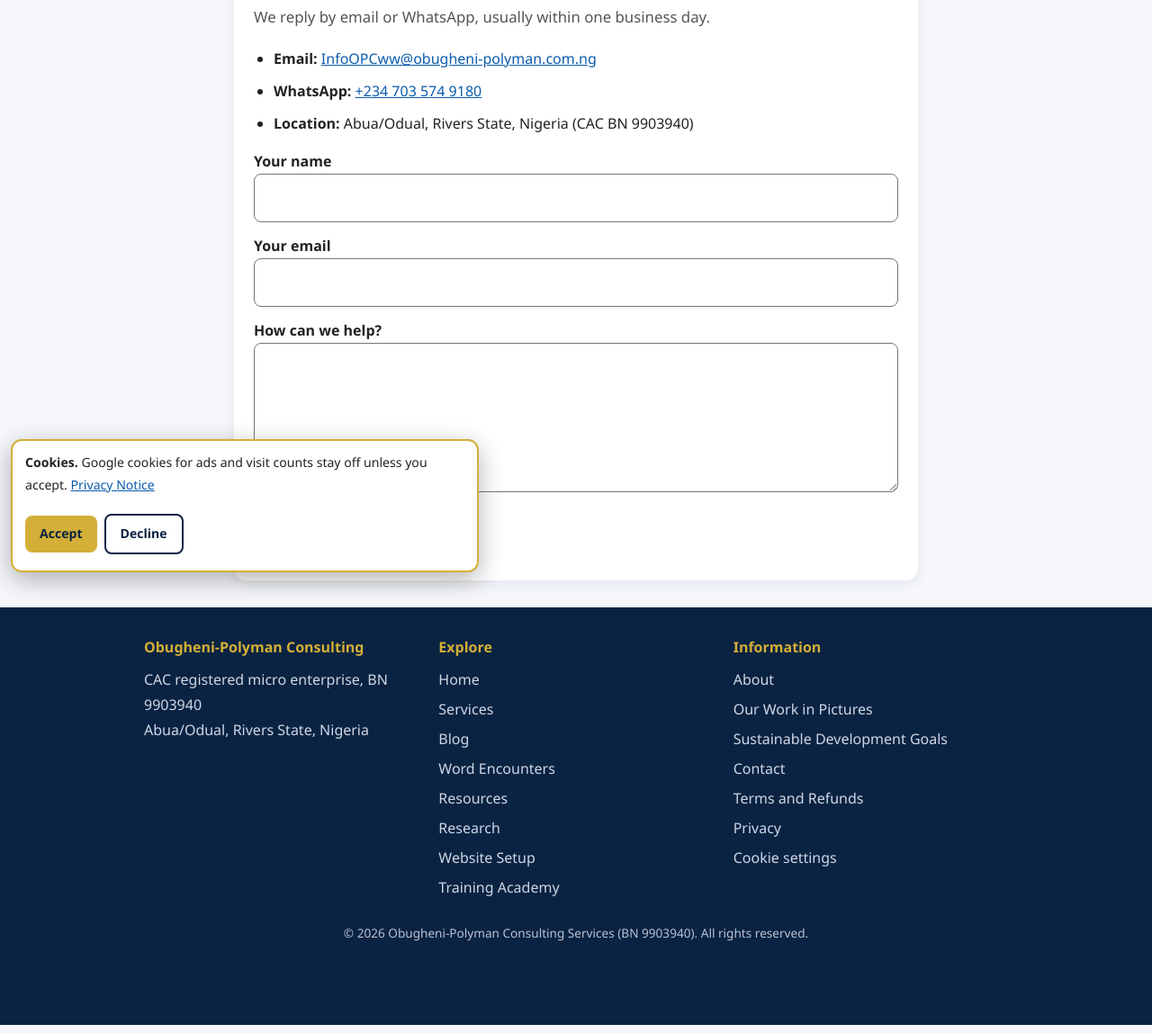
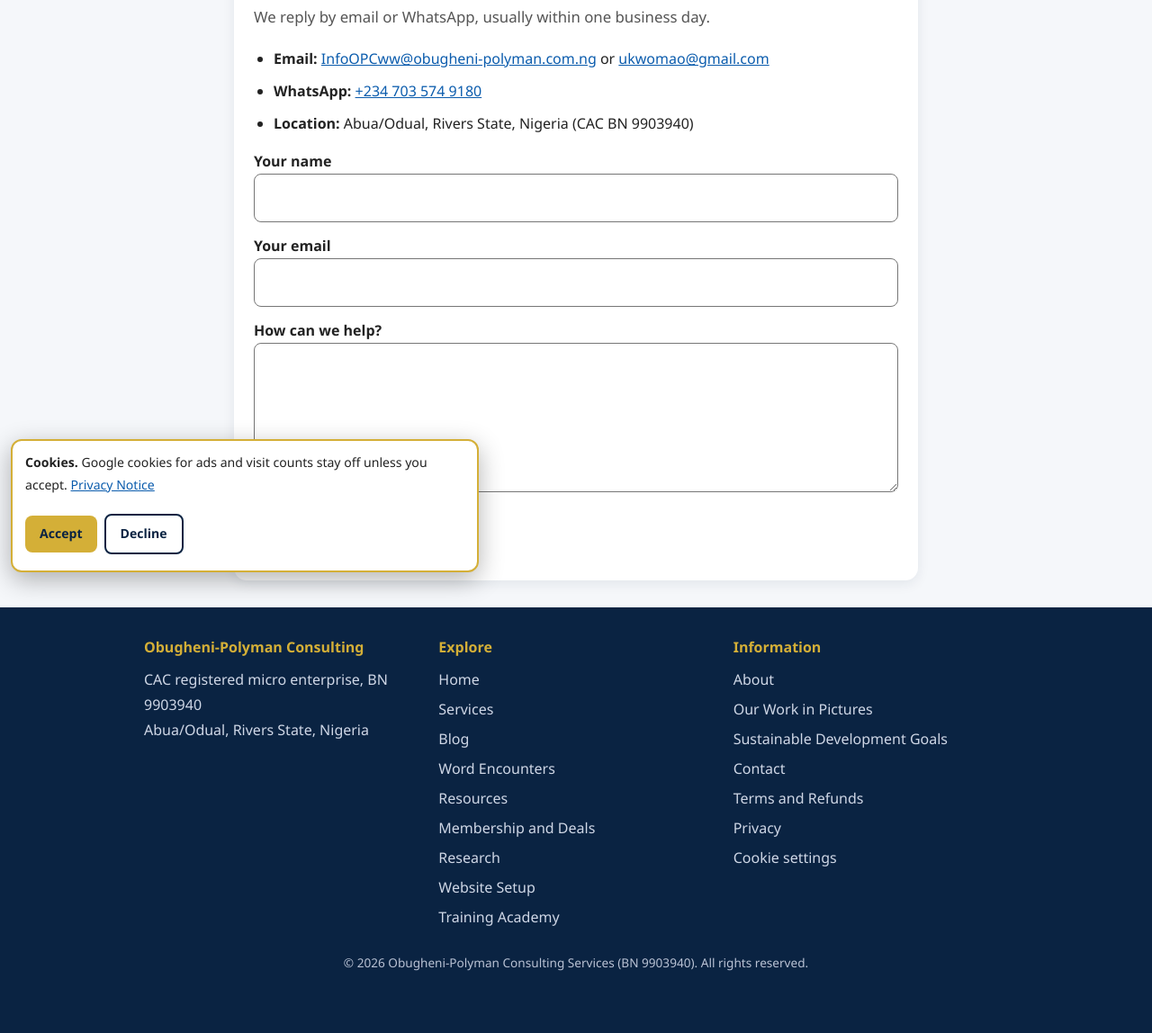
Before and after one commit to Obugheni-Polyman/Ukwoma-Obugheni-Police, a plain HTML site: page contact.html in a window 1280 px wide. Shown: the part 152-1300 px from the top of the page at 90% size. Drawn offline with Linux system fonts and the light colour scheme.

Commit message:
Add alternative email contact to contact.html

```diff
--- a/contact.html
+++ b/contact.html
@@ -21,7 +21,7 @@ gtag('consent','default',{ad_storage:'denied',analytics_storage:'denied',ad_user
 <main id="main" class="page">
 <h1>Contact us</h1>
 <p class="lead">We reply by email or WhatsApp, usually within one business day.</p>
-<ul class="l"><li><b>Email:</b> <a href="mailto:InfoOPCww@obugheni-polyman.com.ng">InfoOPCww@obugheni-polyman.com.ng</a></li>
+<ul class="l"><li><b>Email:</b> <a href="mailto:InfoOPCww@obugheni-polyman.com.ng">InfoOPCww@obugheni-polyman.com.ng</a> or <a href="mailto:ukwomao@gmail.com">ukwomao@gmail.com</a></li>
 <li><b>WhatsApp:</b> <a href="https://wa.me/2347035749180">+234 703 574 9180</a></li>
 <li><b>Location:</b> Abua/Odual, Rivers State, Nigeria (CAC BN 9903940)</li></ul>
 <form class="cf" action="https://formspree.io/f/xbdnyvpb" method="POST">
@@ -31,7 +31,7 @@ gtag('consent','default',{ad_storage:'denied',analytics_storage:'denied',ad_user
 <button class="btn" type="submit">Send message</button></form></main>
 <footer class="foot"><div class="cols">
 <div><h4>Obugheni-Polyman Consulting</h4><p>CAC registered micro enterprise, BN 9903940<br>Abua/Odual, Rivers State, Nigeria</p></div>
-<div><h4>Explore</h4><ul><li><a href="/">Home</a></li><li><a href="/services.html">Services</a></li><li><a href="/blog.html">Blog</a></li><li><a href="/word-encounter.html">Word Encounters</a></li><li><a href="/resources.html">Resources</a></li><li><a href="/research.html">Research</a></li><li><a href="/websites.html">Website Setup</a></li><li><a href="/#training">Training Academy</a></li></ul></div>
+<div><h4>Explore</h4><ul><li><a href="/">Home</a></li><li><a href="/services.html">Services</a></li><li><a href="/blog.html">Blog</a></li><li><a href="/word-encounter.html">Word Encounters</a></li><li><a href="/resources.html">Resources</a></li><li><a href="/hub.html">Membership and Deals</a></li><li><a href="/research.html">Research</a></li><li><a href="/websites.html">Website Setup</a></li><li><a href="/#training">Training Academy</a></li></ul></div>
 <div><h4>Information</h4><ul><li><a href="/about.html">About</a></li><li><a href="/gallery.html">Our Work in Pictures</a></li><li><a href="/sdgs.html">Sustainable Development Goals</a></li><li><a href="/contact.html">Contact</a></li><li><a href="/terms.html">Terms and Refunds</a></li><li><a href="/privacy.html">Privacy</a></li><li><button type="button" id="cookie-settings" class="lnk">Cookie settings</button></li></ul></div>
 </div><p class="copy">&copy; 2026 Obugheni-Polyman Consulting Services (BN 9903940). All rights reserved.</p></footer>
 <div id="cookie" role="region" aria-label="Cookie notice" hidden><p><b>Cookies.</b> Google cookies for ads and visit counts stay off unless you accept. <a href="/privacy.html">Privacy Notice</a></p>
```
